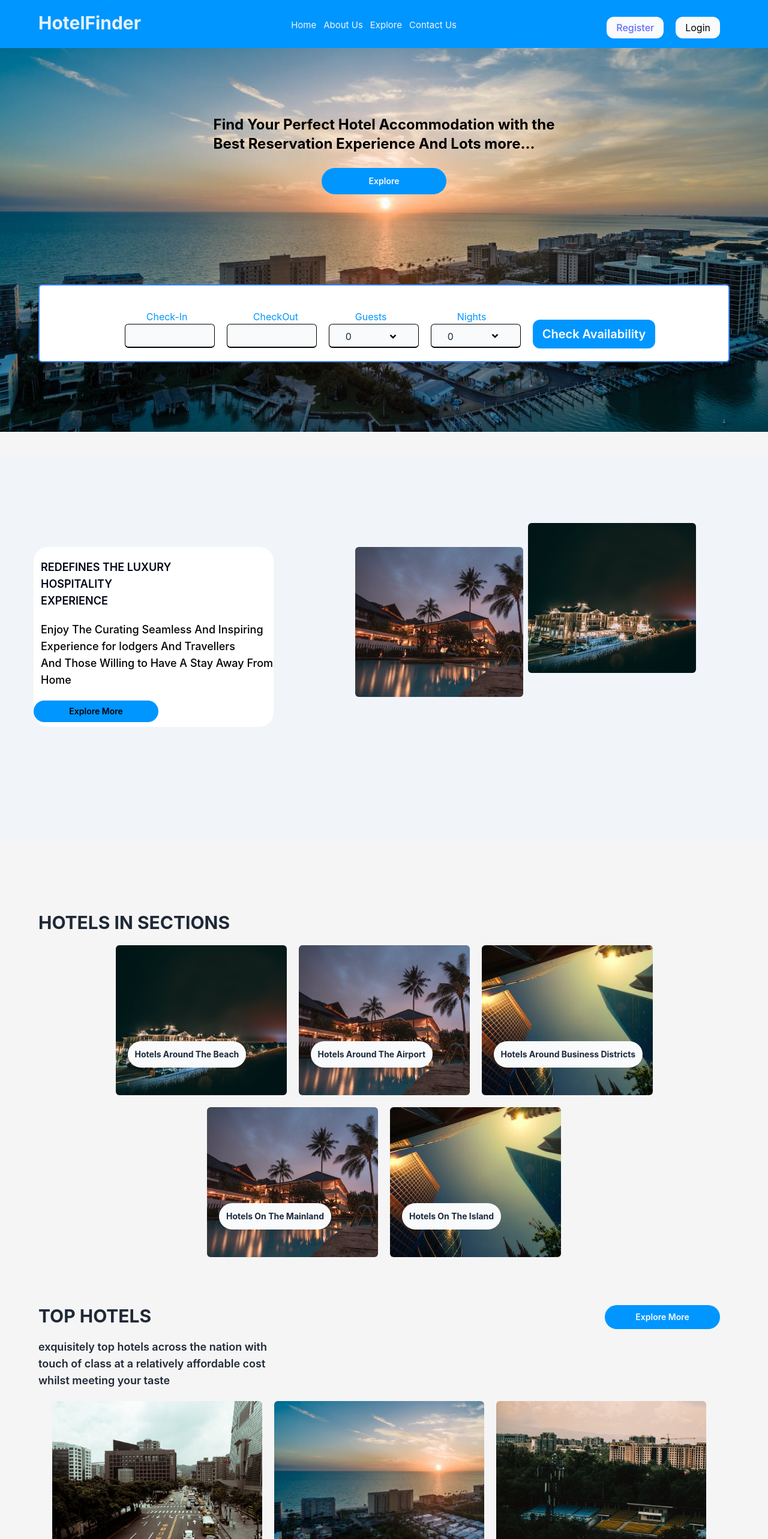
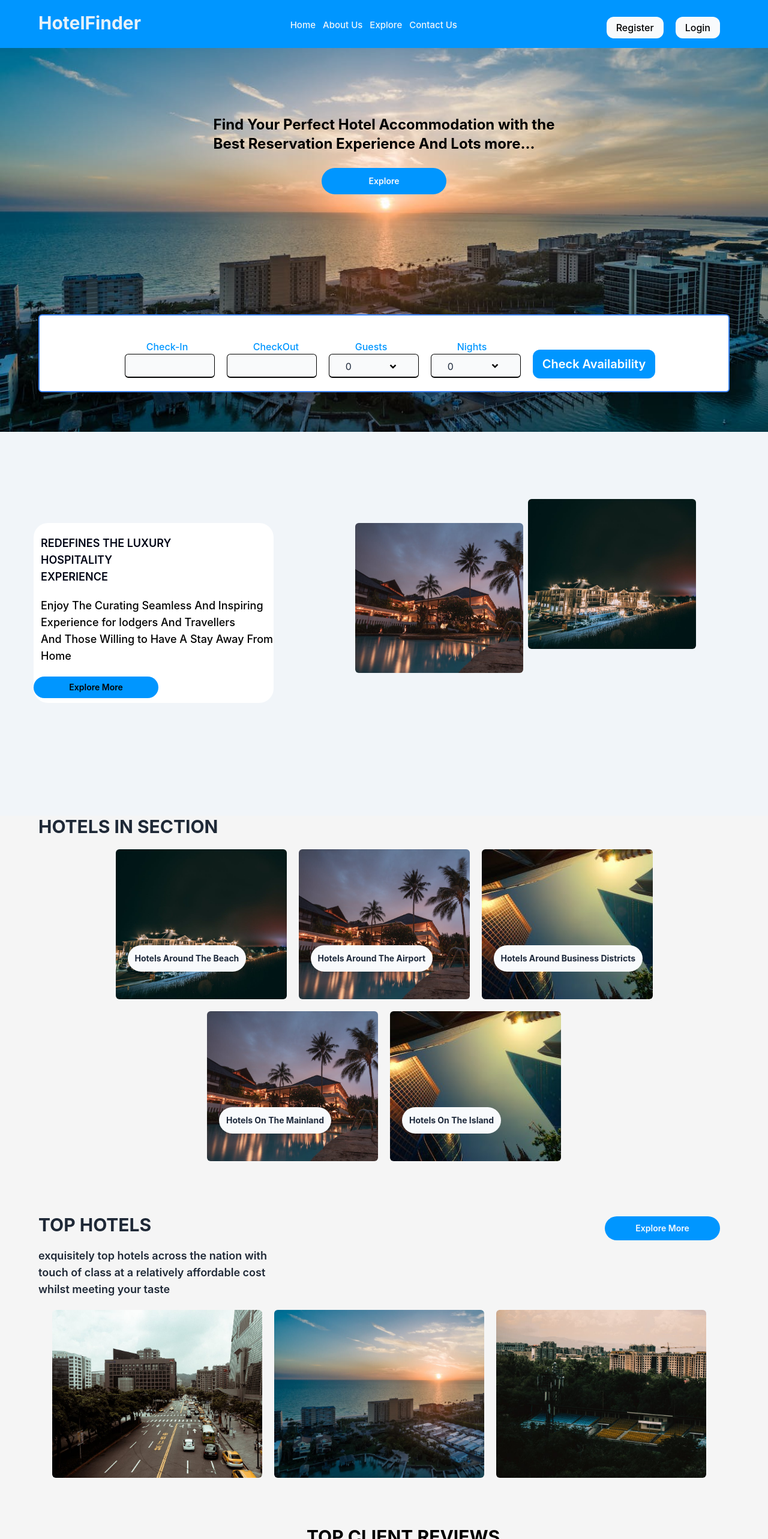
Before and after one commit to babatundealiu/HotelFinder-frontEnd, a React (Vite) app: page / in a window 1280 px wide. Shown: the top 2566 px of the page at 60% size. Built offline with nearby package versions, Linux system fonts and the light colour scheme.

Commit message:
linking of routes

```diff
--- a/src/components/blocks/Header.tsx
+++ b/src/components/blocks/Header.tsx
@@ -1,23 +1,30 @@
 import React from 'react'
 import { Link } from 'react-router-dom'
-import Register from '../../pages/Register'
+// import Register from '../../pages/Register'
 // import { BiMenuAltRight } from "react-icons/bi";
 
-const Header = () => {
+const Header:React.FC = () => {
   return (
 
      <div className='z-10 bg-[rgb(0,150,255)] top-0 fixed min-h-[80px] min-w-[100%] flex justify-between sm:min-h-[40px] sm:fixed sm:m- sm:flex flex-row md:h-[60px] '>
         <h1 className='text-slate-100 text-3xl ml-16 font-bold mt-5 text-opacity-95 sm:text-xs sm:mr-72 md:text-lg md:mr-[600px]'>HotelFinder</h1>
 
         <div className='flex flex-row text-xl lg:text-[15px] mt-7 ml-28 mr-28  text-slate-100 sm:font-bold sm:ml-0 sm:mr-0 g sm:text-xs sm:m-1 sm:mt-3 sm:hidden md:hidden '>
+          <Link to="/homepage">
           <span className=' '>Home</span>
+          </Link>
           <span className='ml-3 sm:ml-2'>About Us</span>
-          <span className='ml-3 sm:ml-2'>Explore</span>
+          <Link to= "/explore">
+          <span className='ml-3 sm:ml-2 hover:to-black'>Explore</span>
+          </Link>
+          <Link to="/contact">
           <span className='ml-3 sm:ml-2'>Contact Us</span>
+
+          </Link>
         </div>
         <div className='flex flex-row gap-5 mr-20 sm:gap-0 sm:flex-col sm:mr-0 sm:hidden md:hidden '>
           <Link to="/register">
-          <button className=' flex justify-center items-center p-4 mt-7 bg-slate-50 h-9 rounded-xl sm:p-1 sm:font-normal sm:text-xs sm:h-3 '>Register</button>
+          <button className=' flex justify-center items-center p-4 mt-7 bg-slate-50 h-9 rounded-xl sm:p-1 sm:font-normal sm:text-xs sm:h-3'>Register</button>
 
           </Link>
         <button className=' flex justify-center items-center p-4 mt-7 bg-slate-50 h-9 rounded-xl sm:p-1 sm:font-normal sm:text-xs sm:h-3 '>Login</button>
--- a/src/components/blocks/Hero.tsx
+++ b/src/components/blocks/Hero.tsx
@@ -1,9 +1,10 @@
 import React from 'react'
-import pics from "../../assets/hotel28.jpeg"
+// import pics from "../assets/hotel28.jpeg"
 import pic1 from "../../assets/hotel26.jpeg"
 import {RiArrowDropDownLine} from 'react-icons/ri'
+import { Link } from 'react-router-dom'
 
-const Hero = () => {
+const Hero:React.FC = () => {
   return (
     <div className=' min-h-[80vh] sm:h-[300px] w-[100%] bg-cover sm:bg-cover sm:w-[100%]  mt-20 sm:mt-0 lg:bg-cover lg:h-96 md:bg-cover md:min-h-fit md:h-[300px] xl:min-h-screen' style={{backgroundImage: `url(${pic1})` }}>
       <div className='h-[100%] w-[100%] bg bg-opacity-0 bg-slate-900 absolute  '></div>
@@ -12,13 +13,16 @@ const Hero = () => {
       <h1 className=' flex mt-64 justify-center text-black text-4xl font-bold sm:text-xs sm:w-72 sm:mt-20 sm:ml-7 sm:justify-center md:text-2xl md:mt-28 lg:text-2xl lg:mt-28 xl:text-3xl xl:mt-24  '>Find Your Perfect Hotel Accommodation with the <br /> Best Reservation Experience And Lots more... </h1>
       <br />
       <div className='flex  justify-center'>
-      <button className='flex justify-center items-center text-slate-50 p-3 w-52 rounded-3xl sm:w-20 sm:h-5 bg-[#0096FF] font-semibold text-sm'>Explore</button>
+      <Link to= "/exploremore">
+        <button className='flex justify-center items-center text-slate-50 p-3 w-52 rounded-3xl sm:w-20 sm:h-5 bg-[#0096FF] font-semibold text-sm'>Explore</button>
+
+      </Link>
 
       </div>
       </div>
 
     <div className='flex lg:mt-20 flex-row justify-center mt-[200px] sm:mt-[128px] md:mt-[30px] xl:mt-[10px]'>
-      <div className='flex justify-center gap-0 shadow-2xl sm:gap-1 lg:gap-0 md:gap-2 bg-white w-[89%] h-[130px] sm:h-[50px] sm:border sm:w-[314px] md:w-[95%] md:h-[110px] md: rounded-md border-2 border-blue-500 lg:w-[90%] sm:mt-2 xl:mt-28 mt-[70px]'>
+      <div className='flex justify-center gap-0 shadow-2xl sm:gap-1 lg:gap-0 md:gap-2 bg-white w-[89%] h-[130px] sm:h-[50px] sm:border sm:w-[314px] md:w-[95%] md:h-[110px] md: rounded-md border-2 border-blue-500 lg:w-[90%] sm:mt-2 xl:mt-28 mt-[120px]'>
         <div className='flex flex-col align-middle'>
           <h2 className='text-[#0096FF] mt-10 ml-16 sm:mt-2 sm:font-semibold  sm:text-xs md:mt-2 md:ml-7 lg:ml-14 sm:ml-1'>Check-In</h2>
             <input type="text" placeholder='' className='flex shadow-sm border-black h-[50px] w-[160px] md:w-[100px] md:h-[40px] md:mt-0 md:ml-4 sm:ml-1 border border-b-2 bg-gray-50 rounded-md ml-16 sm:h-5 sm:w-12 sm:mt-0 lg:w-[150px] lg:h-[40px] lg:ml-5 ' data-mdb-format='ddd, dd, mmm, yyyy' />
--- a/src/index.css
+++ b/src/index.css
@@ -6,7 +6,7 @@
 :root {
   font-family: Inter, system-ui, Avenir, Helvetica, Arial, sans-serif;
   line-height: 1.5;
-  font-weight: 400;
+  font-weight: 500;
 
   color-scheme: light dark;
   /* color: rgba(255, 255, 255, 0.87); */
@@ -22,12 +22,13 @@
 
 a {
   font-weight: 500;
-  color: #646cff;
+  /* color: #646cff; */
   text-decoration: inherit;
 }
 a:hover {
-  color: #535bf2;
+  color: rgb(212, 212, 212) ;
 }
+
 
 /* @media (prefers-color-scheme: light) {
   :root {
--- a/src/layouts/WebLayout.tsx
+++ b/src/layouts/WebLayout.tsx
@@ -2,9 +2,9 @@ import React from 'react'
 import Header from '../components/blocks/Header'
 import { Outlet, createBrowserRouter } from 'react-router-dom'
 import Hero from '../components/blocks/Hero'
-import Redefines from '../components/blocks/Redefines'
-import Sections from '../components/blocks/Sections'
-import TopHotels from '../components/blocks/TopHotels'
+import Redefines from '../pages/Redefines'
+import Sections from '../pages/Sections'
+import TopHotels from '../pages/TopHotels'
 import Footer from '../components/blocks/Footer'
 
 const WebLayout:React.FC = () => {
--- a/src/pages/HomePage.tsx
+++ b/src/pages/HomePage.tsx
@@ -1,8 +1,9 @@
 import React from 'react'
-import Redefines from '../components/blocks/Redefines'
-import Sections from '../components/blocks/Sections'
-import TopHotels from '../components/blocks/TopHotels'
+import Redefines from '../pages/Redefines'
+import Sections from '../pages/Sections'
+import TopHotels from '../pages/TopHotels'
 import Hero from '../components/blocks/Hero'
+import Reviews from "../pages/Reviews"
 
 const HomePage:React.FC = () => {
   return (
@@ -11,6 +12,7 @@ const HomePage:React.FC = () => {
         <Redefines />
         <Sections />
         <TopHotels />
+        <Reviews />
     </div>
   )
 }
--- a/src/components/blocks/Redefines.tsx
+++ b/src/pages/Redefines.tsx
@@ -1,23 +1,25 @@
 import React from 'react'
-import pic from "../../assets/hotel25.jpeg"
-import pic2 from "../../assets/hotel19.jpeg"
+import pic from "../assets/hotel25.jpeg"
+import pic2 from "../assets/hotel19.jpeg"
+import { Link } from 'react-router-dom'
 
-const Redefines = () => {
+const Redefines:React.FC = () => {
   return (
-    <div className="sm:flex flex-col xl:mt-0 mt-10 sm:mt-6">
+    <div className="sm:flex flex-col xl:mt-0 sm:mt-6">
     <div className=' flex flex-row md:flex-col lg: sm:flex-col-reverse justify-between min-h-[80vh] sm:min-h-[90vh] sm:min-w-[100%] xl:min-h-[90vh] bg-slate-100 pt-28 sm:pt-6'>
     <div className= 'flex flex-col mm:ml-28 ms:ml-20 sm:mt-5 bg-white lg:w-[400px] lg:ml-14 lg:mt-10 sm:text-xs-2 h-[300px] w-[500px] sm:h-[100px] sm:w-[200px] rounded-3xl ml-16 '>
-            <div className=' ml-3 mt-5 text-lg sm:text-sm   text-slate-950 font-semibold sm:flex sm:mb-5'>
+        <div className=' ml-3 mt-5 text-lg sm:text-sm   text-slate-950 font-semibold sm:flex sm:mb-5'>
                 REDEFINES THE LUXURY <br />
                 HOSPITALITY <br />
                 EXPERIENCE
-            </div>
+        </div>
+
             <div className="">
             <div className='text-black ml-3 mt-5 text-lg font-medium sm:hidden '>
                 <p>Enjoy The Curating Seamless And Inspiring <br /> Experience for lodgers And Travellers <br />
                 And Those Willing to Have A Stay Away From <br /> Home</p>
             </div>
-            <button className=' sm:w-36 p-2 w-52 rounded-3xl text-sm mt-5 text- font-semibold bg-[rgb(0,150,255)] sm:ml-7'>Explore More</button>
+            <Link to= "/exploremore"><button className=' sm:w-36 p-2 w-52 rounded-3xl text-sm mt-5 text- font-semibold bg-[rgb(0,150,255)] sm:ml-7'>Explore More</button></Link>
 
             </div>
 
--- /dev/null
+++ b/src/pages/Reviews.tsx
@@ -0,0 +1,24 @@
+import React from 'react'
+import pic2 from "../assets/im2.jpg"
+
+
+const Reviews:React.FC = () => {
+  return (
+    <div className=''>
+
+        <div className='mm:ml-12 md:ml-0 ms:ml-8 flex flex-col ml-16 mt-20 sm:ml-0 sm:mt-5'>
+        <h1 className='flex align-middle sm:justify-start justify-center font-bold text-3xl sm:text-xs sm:ml-0 mb-5'>TOP CLIENT REVIEWS</h1>
+        <div className=' flex flex-col gap-5 md:justify-between sm:gap-2'>
+        <div className='bg-cover ml-[100px]  h-[130px] rounded-full w-[130px] sm:h-[100px] sm:w-[100px] sm:rounded-full' style={{backgroundImage: `url(${pic2})` }}></div>
+            <p className='md:mr-16 mb-10 font-medium w-[400px] sm:w-[150px] sm:text-xs'>“my first experience using HotelFinder was the best ever since i have been using  a hotel
+                reservation platform, however i would reccommend it to others. kudos to the HotelFinder
+                team for the amazing work they have done.”
+            </p>
+        </div>
+        </div>
+
+    </div>
+  )
+}
+
+export default Reviews
--- a/src/components/blocks/Sections.tsx
+++ b/src/pages/Sections.tsx
@@ -1,27 +1,27 @@
 import React from 'react'
-import pic1 from "../../assets/hotel19.jpeg"
-import pic2 from "../../assets/hotel20.jpeg"
+import pic1 from "../assets/hotel19.jpeg"
+import pic2 from "../assets/hotel20.jpeg"
 
-import pic3 from "../../assets/hotel25.jpeg"
-import pic4 from "../../assets/hotel26.jpeg"
-import pic5 from "../../assets/hotel27.jpeg"
-import pic6 from "../../assets/hotel28.jpeg"
-import pic7 from "../../assets/im.jpg"
-import pic8 from "../../assets/im2.jpg"
+import pic3 from "../assets/hotel25.jpeg"
+// import pic4 from "../../assets/hotel26.jpeg"
+// import pic5 from "../../assets/hotel27.jpeg"
+// import pic6 from "../../assets/hotel28.jpeg"
+// import pic7 from "../../assets/im.jpg"
+// import pic8 from "../../assets/im2.jpg"
 
-import pic9 from "../../assets/im3.jpg"
-import pic10 from "../../assets/im4.jpg"
-import pic11 from "../../assets/im5.jpg"
-import pic12 from "../../assets/im7.jpg"
-import pic13 from "../../assets/im9.jpg"
-import pic14 from "../../assets/jjh.jpg"
+// import pic9 from "../../assets/im3.jpg"
+// import pic10 from "../../assets/im4.jpg"
+// import pic11 from "../../assets/im5.jpg"
+// import pic12 from "../../assets/im7.jpg"
+// import pic13 from "../../assets/im9.jpg"
+// import pic14 from "../../assets/jjh.jpg"
 
 
 
-const Sections = () => {
+const Sections:React.FC = () => {
   return (
-    <div className='flex flex-col mm:ml-12 text-gray-800 mt-10'>
-        <h1 className='mm:ml-5 ms:ml-12 font-bold text-3xl sm:text-sm sm:mt-10 sm:text-gray-800 sm:ml-8 ml-16 mb-5 md:text-gray-800 lg:text-gray-800 lg:mt-20 xl:text-gray-800 text-gray-800'>HOTELS IN SECTIONS</h1>
+    <div className='flex flex-col mm:ml-12 text-gray-800'>
+        <h1 className='mm:ml-5 ms:ml-12 font-bold text-3xl sm:text-sm sm:mt-10 sm:text-gray-800 sm:ml-8 ml-16 mb-5 md:text-gray-800 lg:text-gray-800 lg:mt xl:text-gray-800 text-gray-800'>HOTELS IN SECTION</h1>
         <div className='ms:ml-5 flex flex-row justify-center gap-20 sm:gap-4 sm:flex-col md:gap-2 lg:gap-5 xl:gap-10'>
 
             <div className='bg-cover h-[280px]  rounded-md w-[350px] sm:w-[270px] sm:h-[200px] sm:ml-8 md:w-[210px] md:h-[200px] lg:w-[285px] lg:h-[250px] xl:w-[400px] xl:h-[300px]' style={{backgroundImage: `url(${pic3})` }}>
--- a/src/components/blocks/TopHotels.tsx
+++ b/src/pages/TopHotels.tsx
@@ -1,14 +1,14 @@
 import React from 'react'
-import pic1 from "../../assets/hotel26.jpeg"
-import pic2 from "../../assets/hotel27.jpeg"
-import pic3 from "../../assets/hotel28.jpeg"
+import pic1 from "../assets/hotel26.jpeg"
+import pic2 from "../assets/hotel27.jpeg"
+import pic3 from "../assets/hotel28.jpeg"
 
 const TopHotels:React.FC = () => {
   return (
     <div className='flex flex-col mb-10 mt-20 ml-16 sm:mt-10 sm:ml-7 text-gray-800'>
         <div className='flex flex-row justify-between '>
-        <h1 className='mm:ml-10 font-bold ms:ml-5  text-3xl mb-5 sm:text-sm '>TOP HOTELS</h1>
-        <button className='ms:mr-16 h-10 mr-20 w-48 sm:h-7 sm:w-36 sm:justify-center ms:h-10 ms:mb-5 rounded-3xl text-sm text-slate-50 font-semibold bg-[rgb(0,150,255)]'>Explore More</button>
+        <h1 className='mm:ml-10 font-bold ms:ml-5 mt-2 text-3xl mb-5 sm:text-sm '>TOP HOTELS</h1>
+        <button className='ms:mr-16 h-10 mr-20 w-48 sm:h-7 sm:w-36 sm:justify-center ms:h-10 ms:mb-5 rounded-3xl text-sm mt-3 text-slate-50 font-semibold bg-[rgb(0,150,255)]'>Explore More</button>
 
         </div>
         <div>
@@ -23,15 +23,6 @@ const TopHotels:React.FC = () => {
             <div className='xl:h-[320px] xl:w-[400px] bg-cover md:h-[200px] h-[280px]  rounded-md w-[350px] sm:hidden' style={{backgroundImage: `url(${pic2})` }}>
             </div>
         </div>
-        <div className='mm:ml-12 md:ml-0 ms:ml-8 flex flex-col ml-16 mt-20 sm:ml-0 sm:mt-5'>
-        <h1 className='flex align-middle sm:justify-start justify-center font-bold text-3xl sm:text-xs sm:ml-0 mb-5'>TOP CLIENT REVIEWS</h1>
-        <div className=' flex flex-row gap-5 md:justify-between sm:gap-2'>
-        <div className='bg-cover  h-[130px] rounded-full w-[130px] sm:h-[100px] sm:w-[100px] sm:rounded-full' style={{backgroundImage: `url(${pic2})` }}></div>
-        <p className='md:mr-16 font-medium w-[400px] sm:w-[150px] sm:text-xs'>“my first experience using HotelFinder was the best ever since i have been using  a hotel
-reservation platform, however i would reccommend it to others. kudos to the HotelFinder
-team for the amazing work they have done.”</p>
-        </div>
-        </div>
 
     </div>
   )
```
Also changed, not shown: src/routes/AllRoutes.tsx (+16 -2 lines).
